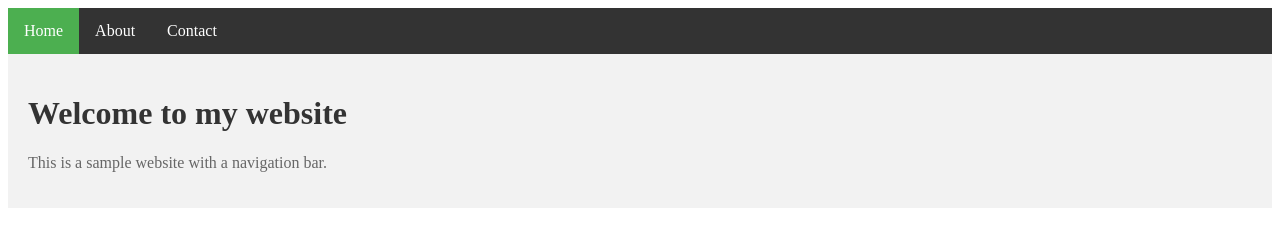
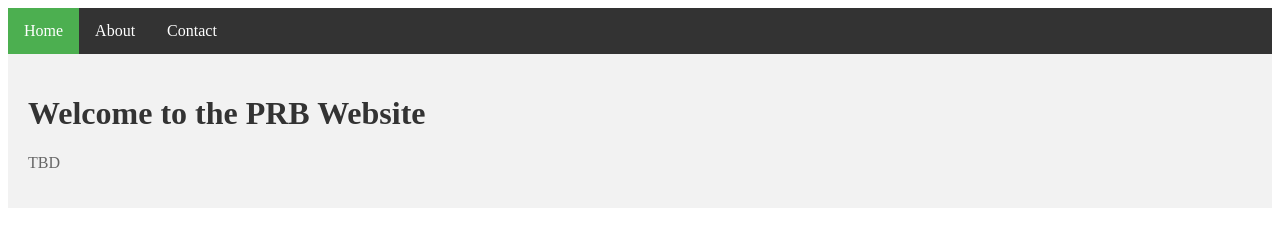
Before and after one commit to ItsCluis/ItsCluis.github.io, a plain HTML site: page index.html in a window 1280 px wide. Drawn offline with Linux system fonts and the light colour scheme.

Commit message:
Update index.html

```diff
--- a/index.html
+++ b/index.html
@@ -2,7 +2,7 @@
 <html>
 
 <head>
-    <title>My Website</title>
+    <title>PRB</title>
     <style>
         /* Style the navigation bar */
         nav {
@@ -83,8 +83,8 @@
 
     <!-- Page content -->
     <div>
-        <h1>Welcome to my website</h1>
-        <p>This is a sample website with a navigation bar.</p>
+        <h1>Welcome to the PRB Website</h1>
+        <p>TBD</p>
     </div>
 
 </body>
```
